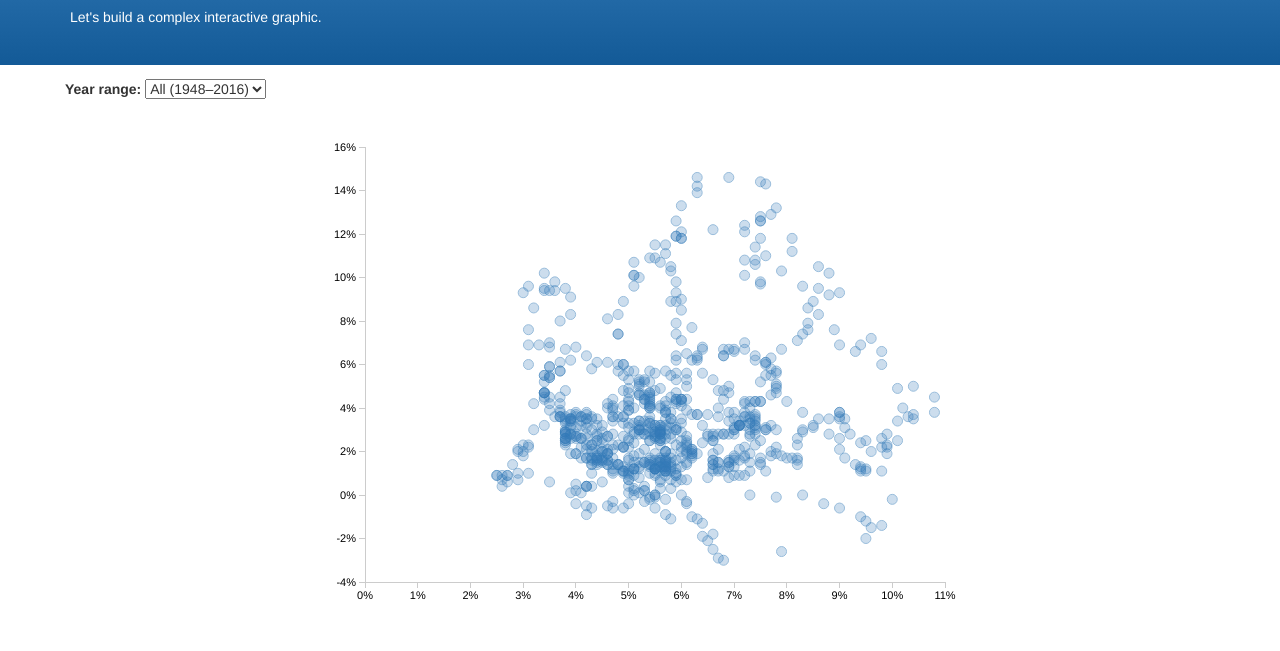
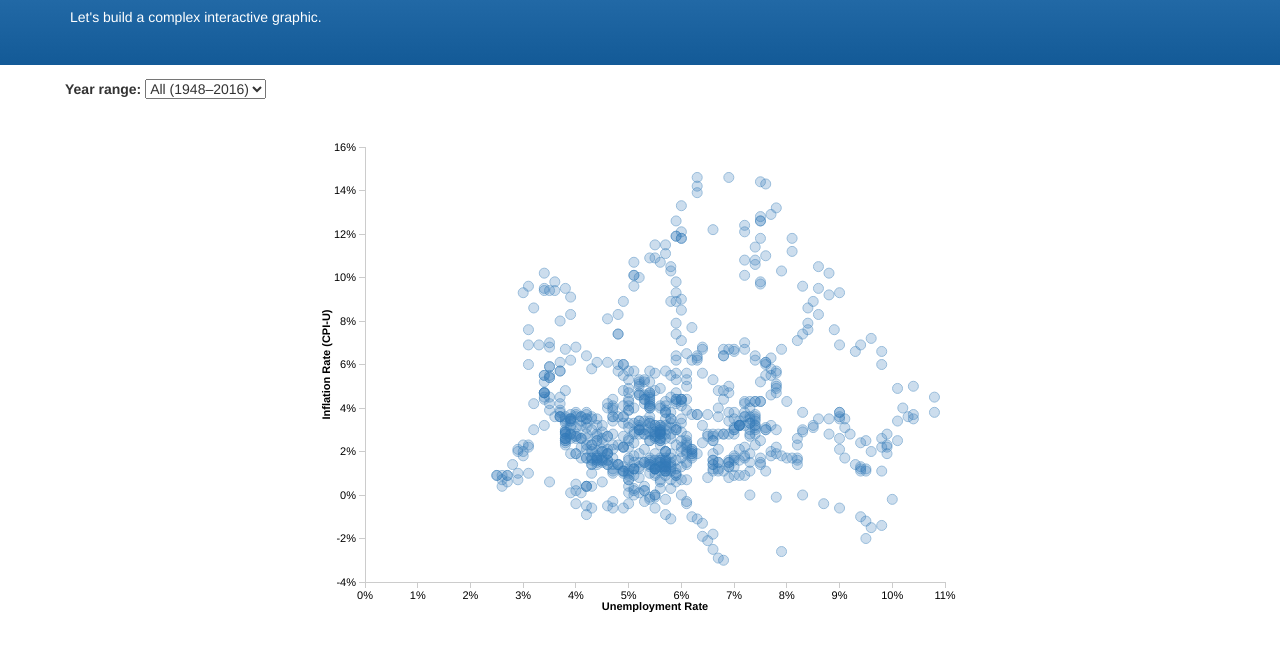
Before and after one commit to vivhou/week-4-replication-project, a plain HTML site: page index.html in a window 1280 px wide. Shown: the part 77-728 px from the top of the page. Drawn offline with nearby package versions, Linux system fonts and the light colour scheme.

Commit message:
Add axis titles

```diff
--- a/index.html
+++ b/index.html
@@ -143,11 +143,24 @@
     svg.append('g')
       .attr('class', 'x axis')
       .attr('transform', 'translate(0,' + (height) + ')')
-      .call(xAxis);
+      .call(xAxis)
+      .append('text')
+      .attr('class', 'label')
+      .attr('y', 28)
+      .attr('x', width / 2)
+      .style('text-anchor', 'middle')
+      .text('Unemployment Rate');
 
     svg.append('g')
       .attr('class', 'y axis')
-      .call(yAxis);
+      .call(yAxis)
+      .append('text')
+      .attr('class', 'label')
+      .attr('transform', 'rotate(-90)')
+      .attr('y', -35)
+      .attr('x', -height / 2)
+      .style('text-anchor', 'middle')
+      .text('Inflation Rate (CPI-U)');
 
     // EVENT HANDLERS
 
```
